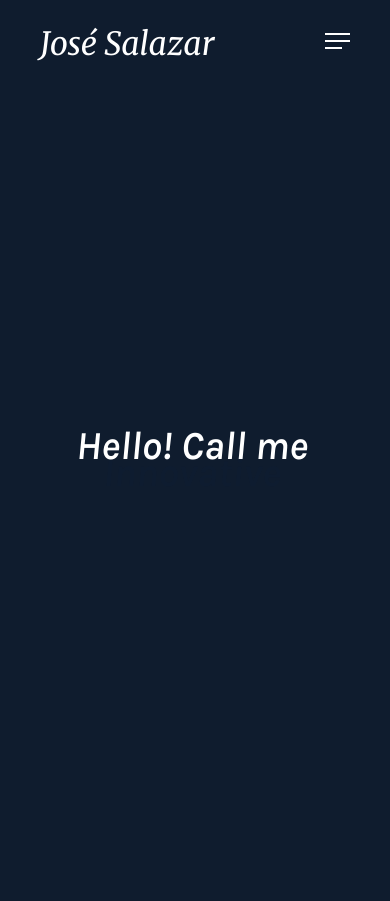
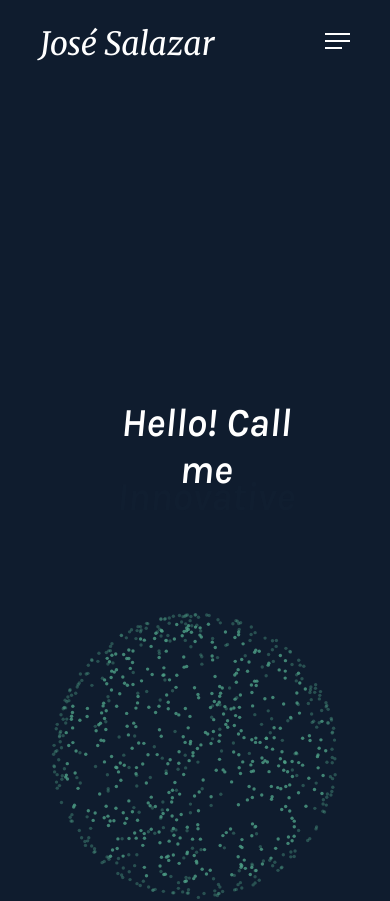
Before and after one commit to Sleusnarmed/jose-salazar_portfolio, a React (Vite) app: page / in a window 390 px wide. Shown: the top 901 px of the page. Built offline with nearby package versions, Linux system fonts and the light colour scheme; a web font is replaced by a local one.

Commit message:
hero-section-responsive-design

```diff
--- a/src/components/hero/Hero.jsx
+++ b/src/components/hero/Hero.jsx
@@ -5,6 +5,7 @@ import Orb from "@/components/orb/Orb.jsx";
 const HeroSection = () => {
   const [currentText, setCurrentText] = useState("CodeCrafter");
   const [isFinalText, setIsFinalText] = useState(false);
+  const [orbSize, setOrbSize] = useState(500);
   const indexRef = useRef(0);
 
   useEffect(() => {
@@ -24,6 +25,26 @@ const HeroSection = () => {
     return () => clearInterval(interval);
   }, []);
 
+  useEffect(() => {
+    const updateOrbSize = () => {
+      const width = window.innerWidth;
+
+      if (width >= 1440) {
+        setOrbSize(600);
+      } else if (width >= 1024) {
+        setOrbSize(450); // Tamaño mediano para pantallas medianas
+      } else {
+        setOrbSize(400); // Tamaño aún más pequeño para pantallas muy pequeñas
+      }
+    };
+    updateOrbSize();
+
+    window.addEventListener("resize", updateOrbSize);
+
+    return () => {
+      window.removeEventListener("resize", updateOrbSize);
+    };
+  }, []);
   return (
     <div className={styles.heroSectionContainer}>
       <div className={styles.heroSection__top}>
@@ -56,10 +77,10 @@ const HeroSection = () => {
         </div>
         <div className={styles.heroSectionContainer__particleOrb}>
           <Orb
-            totalParticles={700}
-            size={400}
-            rotationSpeed={0.01}
-            particleSize={1.5}
+            totalParticles={800}
+            size={orbSize}
+            rotationSpeed={0.009}
+            particleSize={1.7}
           />
         </div>
       </div>
--- a/src/components/hero/hero.module.css
+++ b/src/components/hero/hero.module.css
@@ -7,12 +7,12 @@
 
 .heroSectionContainer__text {
     display: flex;
-    justify-content: space-evenly;
     align-items: center;
     color: var(--text-100);
-    padding: 20px;
+    padding: 60px 30px;
     width: 40%;
 }
+
 
 h1 {
     font-size: 2.5rem;
@@ -24,7 +24,7 @@ h1 {
 
 .dynamicText {
     display: inline-block;
-    color: #0070f3;
+    color: #ACC2EF;
     opacity: 0;
     transform: translateY(20px);
     animation: slideIn 1s forwards, fadeOut 1s 1s forwards;
@@ -32,26 +32,26 @@ h1 {
 
 .finalText {
     display: inline-block;
-    color: #0070f3;
+    color: #ACC2EF;
     opacity: 1;
     animation: slideIn 1s forwards;
     transform: translateY(0);
 }
-
 .heroSection__top {
     display: flex;
+    align-items: center;
     margin-top: 20px;
     width: 100%;
     justify-content: space-evenly;
     animation: slideIn 4s forwards;
 }
-
 .heroSectionContainer__finalText {
-    width: 40%;
+    display: flex;
+    align-items: center;
+    width: 50%;
     border-radius: 20px;
-    height: 100%;
+    margin: 0 10px;
     padding: 60px 30px;
-    margin: 20px 0;
     color: var(--text-100);
     background-color: var(--bg-200);
 }
@@ -62,6 +62,7 @@ h1 {
     margin: 0;
     padding: 0;
     font-size: 20px;
+    text-align: center;
     animation: slideIn 4.5s forwards;
 }
 
@@ -70,16 +71,12 @@ h1 {
 }
 
 .heroSectionContainer__particleOrb {
-    width: 30%;
+    display: grid;
+    place-content: center;
+    width: 40%;
     animation: slideIn 4.5 forwards;
+    transition: all 0.6s ease-in-out 0.6s;
 }
-
-
-
-
-
-
-
 
 
 @keyframes slideIn {
@@ -105,3 +102,68 @@ h1 {
         transform: translateY(-20px);
     }
 }
+@media screen and (min-width: 1440px){
+    .heroSectionContainer {
+        min-height: 90vh;
+    }
+
+    h1{
+        font-size: 3.5rem;
+    }
+
+    .heroSectionContainer__finalText{
+        width: 40%;
+    }
+
+    .heroSectionContainer__finalText p{
+        font-size: 1.8rem;
+    }
+
+    .heroSectionContainer__finalText h1{
+        font-size: 4rem;
+    }
+
+    .heroSectionContainer__particleOrb{
+        width: 40%;
+    }
+
+    .dynamicText {
+        margin: 0 10px;
+    }
+
+}
+
+@media screen and (max-width: 720px) {
+    .heroSection__top {
+        flex-direction: column;
+    }
+
+    .heroSectionContainer__particleOrb{
+        position: absolute;
+        top: 130px;
+
+    }
+
+    .heroSectionContainer__finalText {
+        width: 80%;
+        background-color: transparent;
+    }
+
+    .heroSectionContainer__finalText p{
+        text-align: left;
+    }
+}
+@media screen and (max-width: 425px){
+    .heroSectionContainer__particleOrb{
+        top: 240px;
+    }
+    .heroSectionContainer__finalText p{
+        font-size: 18px;
+    }
+
+}
+@media screen and (max-width: 320px) {
+    .heroSectionContainer__finalText h1{
+        font-size: 2rem;
+    }
+}
--- a/src/components/orb/Orb.jsx
+++ b/src/components/orb/Orb.jsx
@@ -70,7 +70,7 @@ const Orb = ({
 
         ctx.beginPath();
         ctx.arc(x, y, particleSize, 0, Math.PI * 2);
-        ctx.fillStyle = `rgba(255, 255, 255, ${finalZ > 0 ? 0.8 : 0.4})`; // Se cambia la opacidad dependiendo de z
+        ctx.fillStyle = `rgba(94, 193, 158, ${finalZ > 0 ? 0.8 : 0.4})`; // Se cambia la opacidad dependiendo de z
         ctx.fill();
       });
 
--- a/src/components/orb/orb.module.css
+++ b/src/components/orb/orb.module.css
@@ -14,8 +14,6 @@
 
 .c {
     position: absolute;
-    width: 10px;
-    height: 10px;
     border-radius: 50%;
     background: hsl(var(--hue), 100%, 50%);
     opacity: 0;
--- a/src/components/projects/Projects.jsx
+++ b/src/components/toolsSection/ToolsSection.jsx
@@ -1,4 +1,4 @@
-import styles from "./projects.module.css";
+import styles from "./toolsSection.module.css";
 import ReactLogo from "@/assets/img/react-logo.svg";
 import NextjsLogo from "@/assets/img/nextjs-logo.svg";
 import TypeScriptLogo from "@/assets/img/typescript-logo.svg";
@@ -23,7 +23,7 @@ const techStack = [
   { name: "Figma", Component: FigmaLogo },
 ];
 
-const Projects = () => {
+const ToolsSection = () => {
   return (
     <div className={styles.projectsContainer}>
       <div className={styles.projectsContainer_toolsSection}>
@@ -60,4 +60,4 @@ const Projects = () => {
   );
 };
 
-export default Projects;
+export default ToolsSection;
--- a/src/pages/home/Home.jsx
+++ b/src/pages/home/Home.jsx
@@ -1,5 +1,5 @@
 import Hero from '@/components/hero/Hero.jsx'
-import Projects from '@/components/projects/Projects'
+import ToolsSection from '@/components/toolsSection/ToolsSection.jsx'
 import ImageHover from '@/components/imageHover/ImageHover'
 import styles from './home.module.css'
 
@@ -7,7 +7,7 @@ const Home = () => {
   return (
     <div className={styles.hola}>
       <Hero></Hero>
-      <Projects></Projects>
+      <ToolsSection></ToolsSection>
       <ImageHover></ImageHover>
     </div>
   )
```
Also changed, not shown: src/components/toolsSection/toolsSection.module.css (renamed from src/components/projects/projects.module.css).
